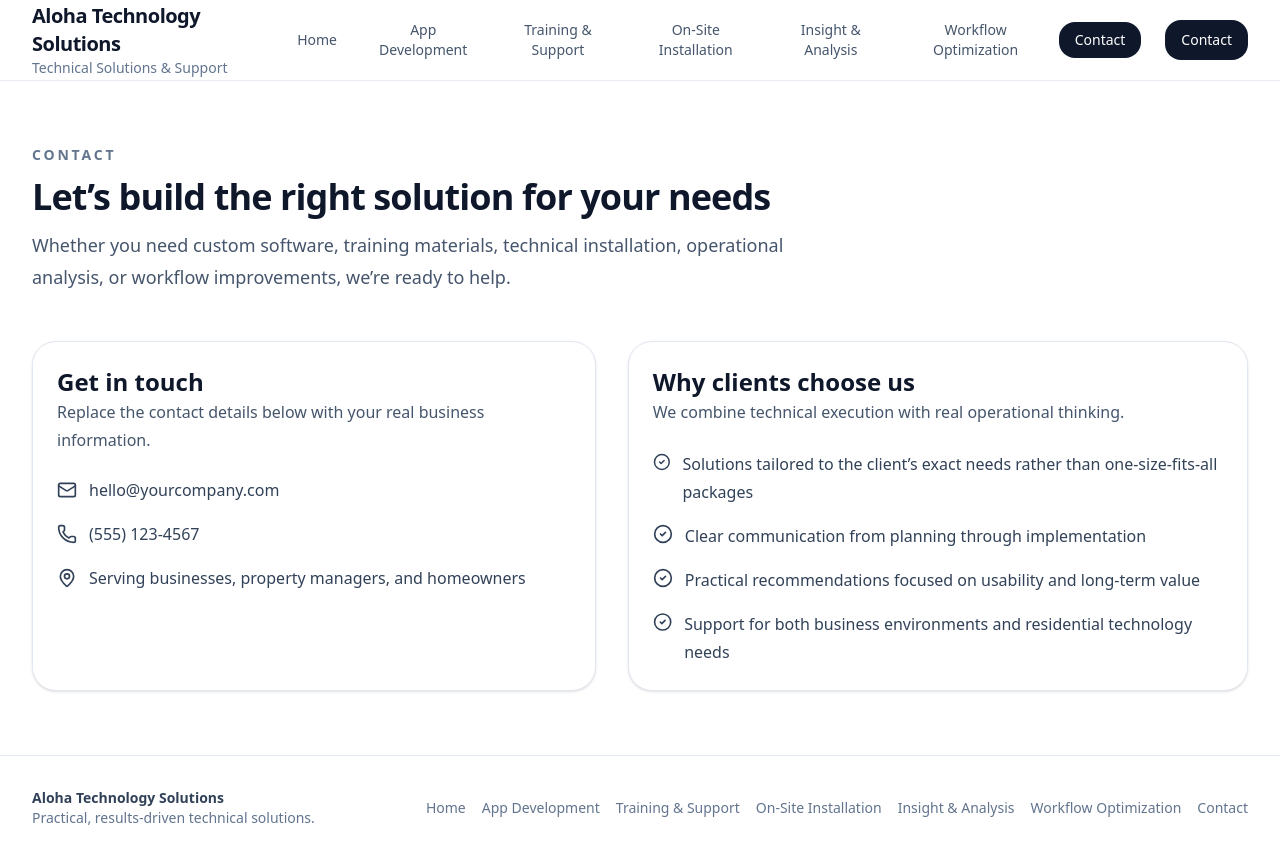
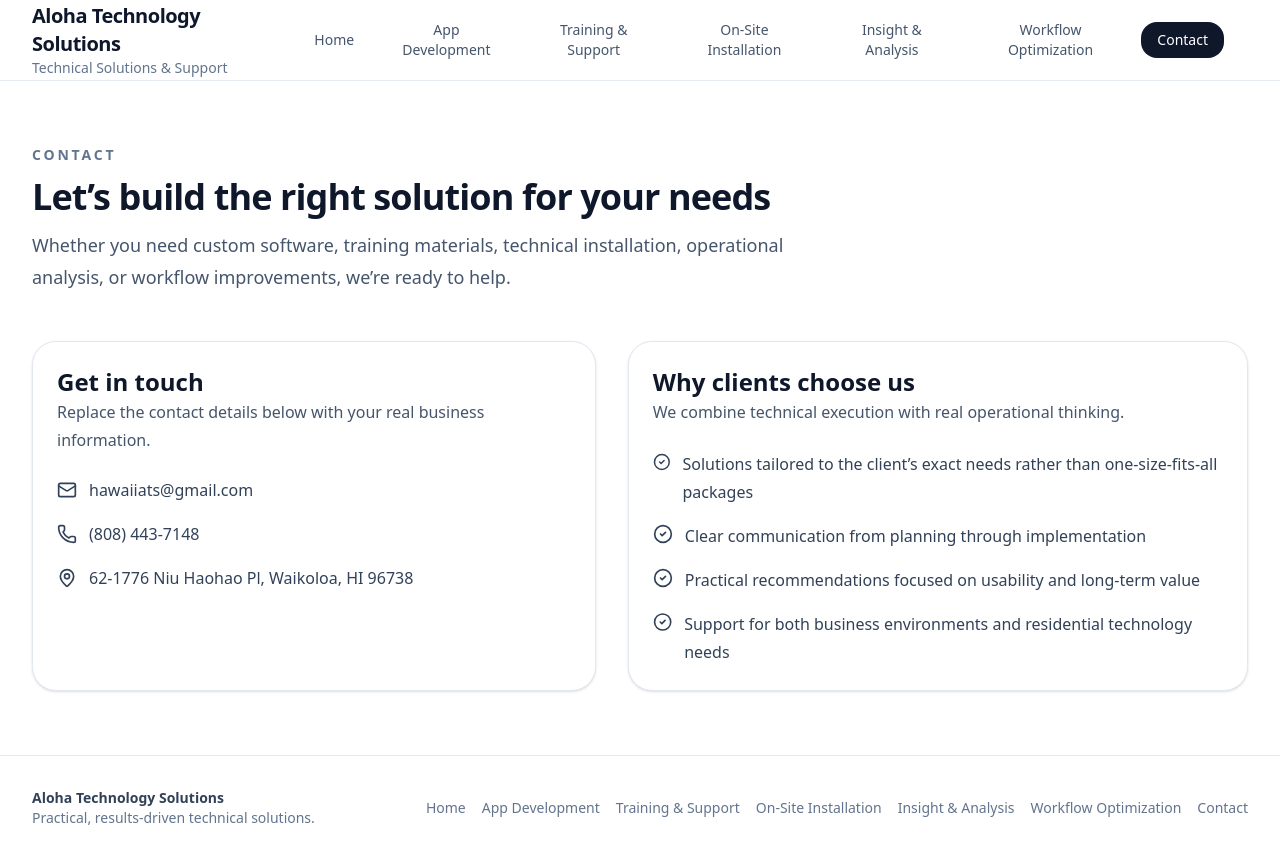
Before and after one commit to AlohaTechnologyServices/Aloha-Technology-Services, a React (Vite) app: page / in a window 1280 px wide. Both pictures are taken after a click on the button "Get in touch". Built offline with nearby package versions, Linux system fonts and the light colour scheme.

Commit message:
Update App.jsx

```diff
--- a/src/App.jsx
+++ b/src/App.jsx
@@ -443,9 +443,9 @@ function ContactPage() {
             </CardDescription>
           </CardHeader>
           <CardContent className="space-y-5 text-slate-700">
-            <div className="flex items-center gap-3"><Mail className="w-5 h-5" /> hello@yourcompany.com</div>
-            <div className="flex items-center gap-3"><Phone className="w-5 h-5" /> (555) 123-4567</div>
-            <div className="flex items-center gap-3"><MapPin className="w-5 h-5" /> Serving businesses, property managers, and homeowners</div>
+            <div className="flex items-center gap-3"><Mail className="w-5 h-5" />hawaiiats@gmail.com </div>
+            <div className="flex items-center gap-3"><Phone className="w-5 h-5" /> (808) 443-7148</div>
+            <div className="flex items-center gap-3"><MapPin className="w-5 h-5" /> 62-1776 Niu Haohao Pl, Waikoloa, HI 96738 </div>
           </CardContent>
         </Card>
 
@@ -513,7 +513,6 @@ export default function TechnicalSolutionsCompanyWebsite() {
           </nav>
 
           <div className="flex items-center gap-3">
-            <Button className="hidden sm:inline-flex rounded-2xl" onClick={() => openPage("contact")}>Contact</Button>
             <button
               className="xl:hidden p-2 rounded-xl border border-slate-200"
               onClick={() => setMobileOpen((prev) => !prev)}
```
